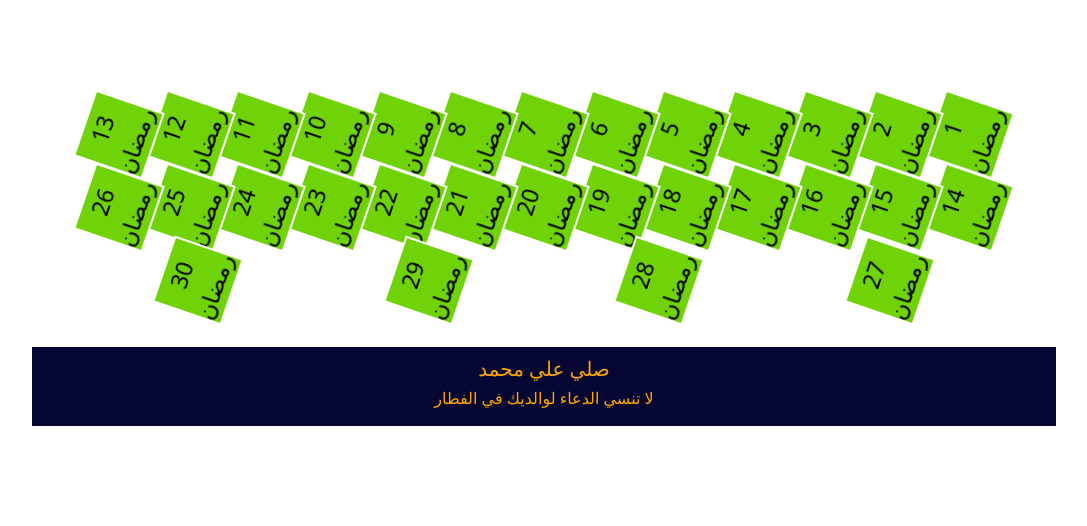
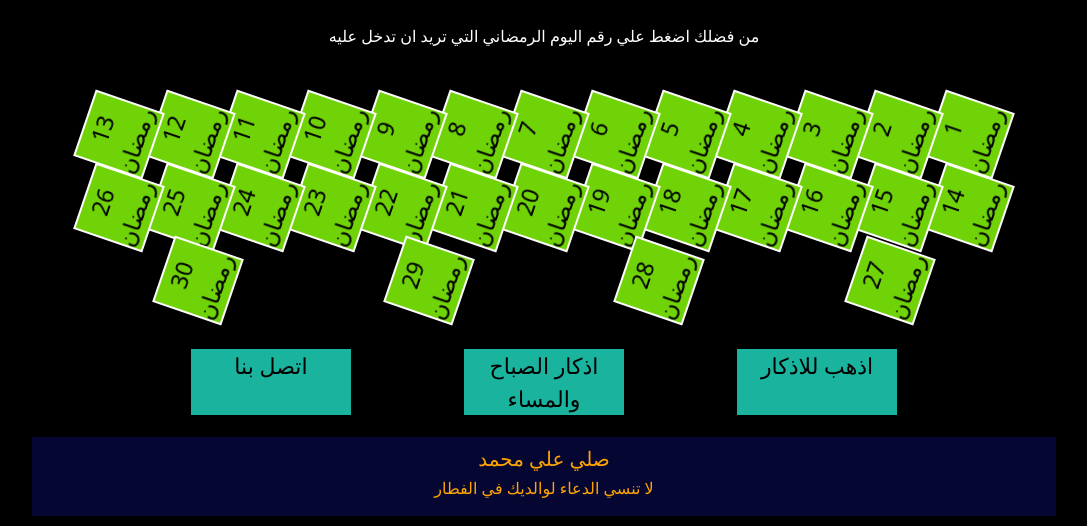
Before and after one commit to Monsieur-Code1/Ramadan--Kareem, a plain HTML site: page index.html in a window 1280 px wide. Shown: the part 676-1202 px from the top of the page, without its empty margins (96-1183 px from the left). Before the commit the page ends 1112 px from the top, so only its background shows below. Drawn offline with Linux system fonts and the light colour scheme.

Commit message:
Update index.html

```diff
--- a/index.html
+++ b/index.html
@@ -72,7 +72,7 @@
     color: white;
   }
    body{
-    background-color: white;
+    background-color: black;
   }
   .all-days{
     display: flex;
@@ -164,6 +164,11 @@
         <a href="jour29.html"  class="one-day">29 رمضان</a>
         <a href="jour30.html"  class="one-day">30 رمضان</a>
       </div>
+        <div class="swath" style="display: flex;flex-wrap: wrap;width: 80%;justify-content: space-around;font-size: 22px;">
+        <a href="azkar.html" style="width: 20%;border: 2px solid black;background-color: rgb(26, 179, 158);color: black;text-decoration: none;font-size: 22px;">اذهب للاذكار</a>
+        <a href="morningNight.html" style="width: 20%;border: 2px solid black;background-color: rgb(26, 179, 158);color: black;text-decoration: none;font-size: 22px;">اذكار الصباح والمساء</a>
+        <a href="contact.html" style="width: 20%;border: 2px solid black;background-color: rgb(26, 179, 158);color: black;text-decoration: none;;font-size: 22px;">اتصل بنا</a>
+      </div>
       <aside>
         <h5>صلي علي محمد</h5>
         <h6>لا تنسي الدعاء لوالديك في الفطار</h6>
```
